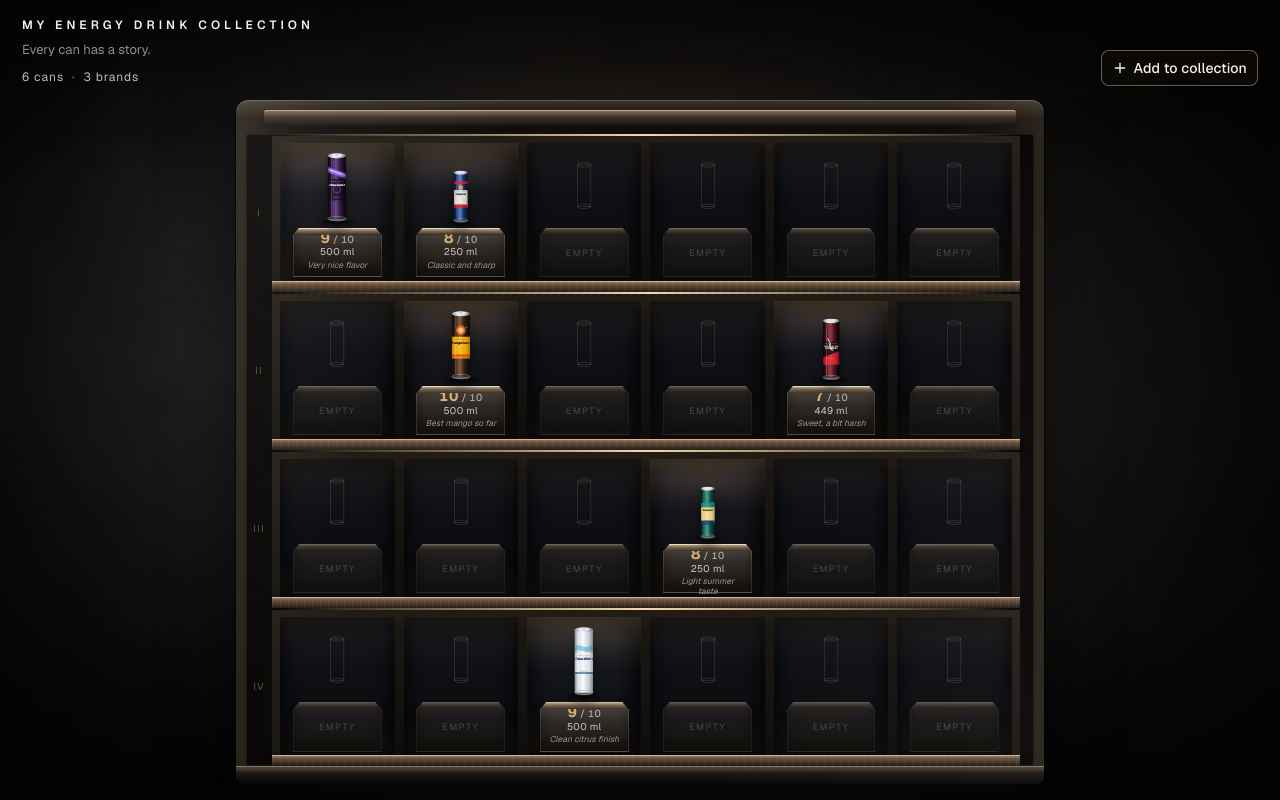
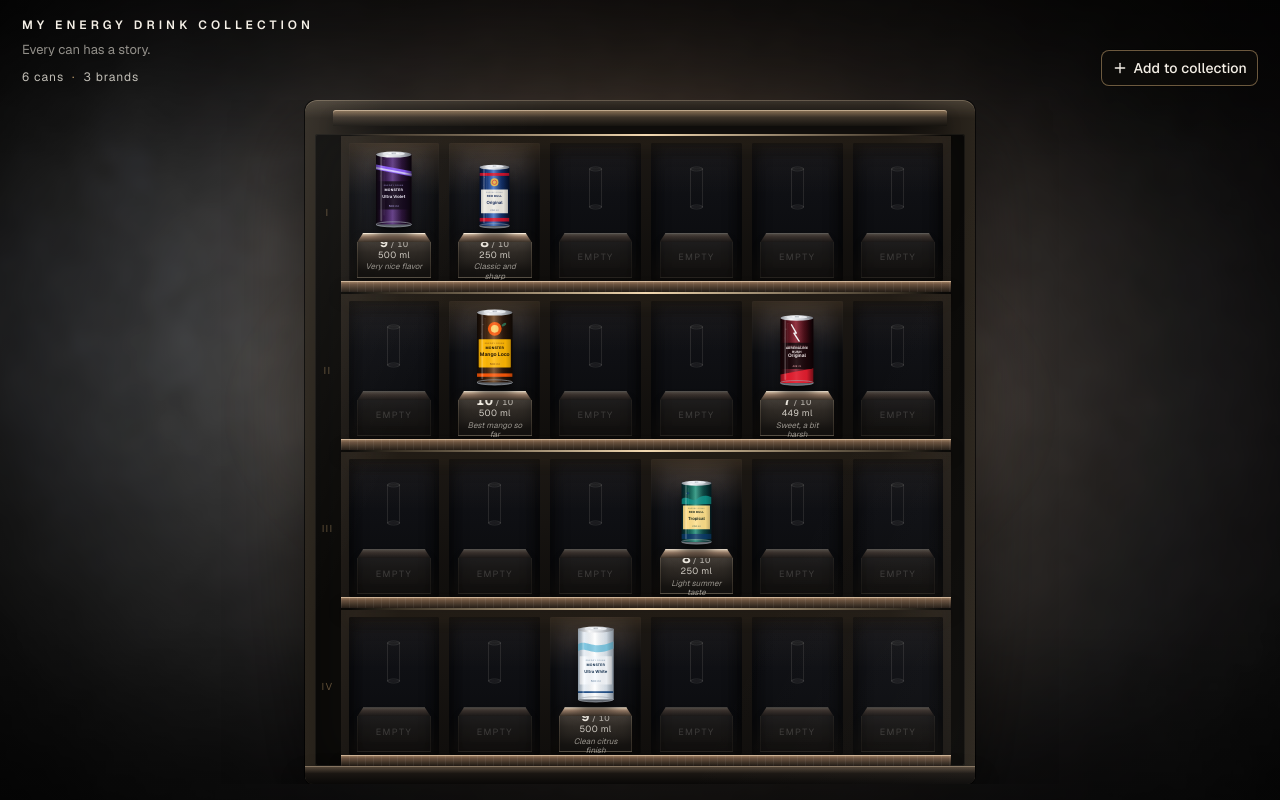
Before and after one commit to Souqka/Energy-drink-collection, a Next.js app: page / in a window 1280 px wide. Built offline with nearby package versions, Linux system fonts and the light colour scheme.

Commit message:
Make the cabinet cans larger and easier to read.
Widen each can inside its niche, keep the label clear of the artwork, and let a little more of the room show around the case.

Co-authored-by: Souqka <Souqka@users.noreply.github.com>

```diff
--- a/app/globals.css
+++ b/app/globals.css
@@ -144,16 +144,16 @@
   position: absolute;
   inset: -28px;
   background: #070605 url("/gallery-wall-bg.jpg") center / cover no-repeat;
-  filter: blur(8px) brightness(0.62) saturate(0.8);
-  transform: scale(1.05);
+  filter: blur(5px) brightness(1.02) saturate(0.95);
+  transform: scale(1.04);
 }
 
 .room-scrim {
   position: absolute;
   inset: 0;
   background:
-    radial-gradient(ellipse at 50% 42%, rgba(0, 0, 0, 0.05), rgba(0, 0, 0, 0.62) 74%),
-    linear-gradient(180deg, rgba(0, 0, 0, 0.42), transparent 22%, transparent 78%, rgba(0, 0, 0, 0.55));
+    radial-gradient(ellipse at 50% 46%, rgba(0, 0, 0, 0.08), rgba(0, 0, 0, 0.46) 78%),
+    linear-gradient(180deg, rgba(0, 0, 0, 0.38), transparent 20%, transparent 78%, rgba(0, 0, 0, 0.42));
 }
 
 .room-ui {
@@ -257,7 +257,7 @@
   position: relative;
   display: flex;
   height: min(100cqh, 980px);
-  width: min(100cqw, calc(min(100cqh, 980px) * 1.18), 1220px);
+  width: min(100cqw, calc(min(100cqh, 980px) * 0.98), 1040px);
   min-height: 0;
   flex: 0 0 auto;
   flex-direction: column;
@@ -349,7 +349,7 @@
   min-height: 0;
   flex: 1;
   grid-template-columns: repeat(6, minmax(0, 1fr));
-  gap: 9px;
+  gap: 10px;
   padding: 7px 8px 0;
   background:
     linear-gradient(90deg, rgba(255, 220, 180, 0.05), transparent 10%, transparent 90%, rgba(255, 220, 180, 0.05)),
@@ -464,19 +464,19 @@
   z-index: 1;
   height: var(--can-height, 100%);
   width: auto;
-  max-width: 92%;
-  aspect-ratio: 200 / 470;
+  max-width: 86%;
+  aspect-ratio: 250 / 400;
   transform-origin: 50% 100%;
   transition: transform 280ms cubic-bezier(0.2, 0.7, 0.2, 1), filter 280ms ease;
-  filter: drop-shadow(0 8px 6px rgba(0, 0, 0, 0.45));
+  filter: drop-shadow(0 10px 6px rgba(0, 0, 0, 0.5));
 }
 
 .proportion-slim {
-  --can-height: 76%;
+  --can-height: 84%;
 }
 
 .proportion-mid {
-  --can-height: 90%;
+  --can-height: 93%;
 }
 
 .proportion-tall {
@@ -535,20 +535,20 @@
 
 .pedestal {
   display: flex;
-  width: 88%;
-  height: 38%;
-  flex: 0 0 38%;
+  width: 92%;
+  height: 34%;
+  flex: 0 0 34%;
   flex-direction: column;
-  filter: drop-shadow(0 6px 5px rgba(0, 0, 0, 0.45));
+  filter: drop-shadow(0 7px 5px rgba(0, 0, 0, 0.5));
   transition: filter 280ms ease, opacity 280ms ease;
 }
 
 .pedestal-top {
-  height: 7px;
-  flex: 0 0 7px;
-  background: linear-gradient(180deg, #cbb79a, #6d5c49 55%, #3c3229);
-  clip-path: polygon(7% 0, 93% 0, 100% 100%, 0 100%);
-  box-shadow: inset 0 1px 0 rgba(255, 244, 226, 0.65);
+  height: 9px;
+  flex: 0 0 9px;
+  background: linear-gradient(180deg, #e6d3b8, #8d7360 42%, #3a3128);
+  clip-path: polygon(8% 0, 92% 0, 100% 100%, 0 100%);
+  box-shadow: inset 0 1px 0 rgba(255, 246, 230, 0.8);
 }
 
 .pedestal-face {
@@ -570,12 +570,13 @@
 
 .pedestal-rating {
   margin: 0;
-  color: var(--color-brass);
-  font-size: clamp(12px, 13cqi, 17px);
+  color: var(--color-cream);
+  font-size: clamp(13px, 12cqi, 16px);
   font-variant-numeric: tabular-nums;
   font-weight: 650;
-  letter-spacing: 0.02em;
-  line-height: 1.05;
+  letter-spacing: 0.01em;
+  line-height: 1;
+  white-space: nowrap;
 }
 
 .pedestal-rating small {
@@ -606,7 +607,7 @@
 }
 
 .pedestal-empty {
-  opacity: 0.42;
+  opacity: 0.34;
 }
 
 .pedestal-empty-label {
@@ -752,7 +753,7 @@
   }
 
   .cabinet {
-    width: max(820px, min(100cqw, calc(min(100cqh, 980px) * 1.18), 1220px));
+    width: max(760px, min(100cqw, calc(min(100cqh, 980px) * 0.98), 1040px));
   }
 }
 
--- a/components/collection/CanVisual.tsx
+++ b/components/collection/CanVisual.tsx
@@ -13,7 +13,7 @@ type CanVisualProps = {
 
 function brandLines(brand: string) {
   const label = brand.trim().toUpperCase()
-  if (label.length <= 12) return [label]
+  if (label.length <= 11) return [label]
   const parts = label.split(/\s+/)
   if (parts.length >= 2) return [parts[0], parts.slice(1).join(" ")]
   return [label]
@@ -21,7 +21,7 @@ function brandLines(brand: string) {
 
 function flavorLines(flavor: string) {
   const label = flavor.trim()
-  if (label.length <= 14) return [label]
+  if (label.length <= 12) return [label]
   const parts = label.split(/\s+/)
   if (parts.length === 1) return [label]
   const midpoint = Math.ceil(parts.length / 2)
@@ -33,38 +33,37 @@ function Motif({ palette }: { palette: CanPalette }) {
     case "violet":
       return (
         <g>
-          <polygon points="46,118 154,156 154,188 46,150" fill={palette.accent} />
-          <polygon points="46,128 154,166 154,174 46,136" fill={palette.accent2} opacity="0.85" />
-          <circle cx="100" cy="250" r="22" fill="none" stroke={palette.accent} strokeWidth="3" />
+          <polygon points="42,86 208,118 208,142 42,110" fill={palette.accent} />
+          <polygon points="42,98 208,130 208,138 42,106" fill={palette.accent2} opacity="0.9" />
         </g>
       )
     case "classic":
       return (
         <g>
-          <rect x="46" y="118" width="108" height="22" fill={palette.accent} />
-          <circle cx="100" cy="168" r="18" fill={palette.accent2} />
-          <circle cx="100" cy="168" r="10" fill="none" stroke={palette.accent} strokeWidth="3" />
-          <rect x="46" y="300" width="108" height="26" fill={palette.accent} />
+          <rect x="42" y="72" width="166" height="16" fill={palette.accent} />
+          <circle cx="125" cy="124" r="22" fill={palette.accent2} />
+          <circle cx="125" cy="124" r="12" fill="none" stroke={palette.accent} strokeWidth="3.5" />
+          <rect x="42" y="322" width="166" height="20" fill={palette.accent} />
         </g>
       )
     case "mango":
       return (
         <g>
-          <circle cx="100" cy="150" r="28" fill={palette.accent} />
-          <circle cx="100" cy="150" r="16" fill="#ffd166" />
-          <ellipse cx="132" cy="132" rx="10" ry="5" fill={palette.accent2} transform="rotate(-28 132 132)" />
-          <rect x="46" y="292" width="108" height="18" fill={palette.accent} />
+          <circle cx="125" cy="116" r="32" fill={palette.accent} />
+          <circle cx="125" cy="116" r="18" fill="#ffd166" />
+          <ellipse cx="168" cy="96" rx="12" ry="6" fill={palette.accent2} transform="rotate(-32 168 96)" />
+          <rect x="42" y="324" width="166" height="16" fill={palette.accent} />
         </g>
       )
     case "rush":
       return (
         <g>
-          <polygon points="46,292 154,250 154,340 46,340" fill={palette.accent} />
+          <polygon points="42,324 208,292 208,368 42,368" fill={palette.accent} />
           <polyline
-            points="78,168 96,206 88,206 108,248"
+            points="98,74 122,116 110,116 136,156"
             fill="none"
             stroke={palette.accent2}
-            strokeWidth="6"
+            strokeWidth="7"
             strokeLinejoin="round"
             strokeLinecap="round"
           />
@@ -73,24 +72,30 @@ function Motif({ palette }: { palette: CanPalette }) {
     case "tropical":
       return (
         <g>
-          <path d="M46 168 C70 148 86 188 110 168 C128 154 140 150 154 160 L154 196 L46 196 Z" fill={palette.accent} />
-          <rect x="46" y="300" width="108" height="34" fill={palette.accent2} />
-          <circle cx="70" cy="142" r="6" fill={palette.accent2} opacity="0.8" />
+          <path
+            d="M42 128 C74 104 98 150 128 126 C152 108 176 104 208 118 L208 156 L42 156 Z"
+            fill={palette.accent}
+          />
+          <circle cx="78" cy="96" r="7" fill={palette.accent2} opacity="0.85" />
+          <rect x="42" y="322" width="166" height="28" fill={palette.accent2} />
         </g>
       )
     case "white":
       return (
         <g>
-          <path d="M46 150 C78 128 96 176 154 140 L154 168 C96 204 78 156 46 178 Z" fill={palette.accent} opacity="0.95" />
-          <rect x="46" y="304" width="108" height="8" fill={palette.accent2} />
+          <path
+            d="M42 108 C86 84 108 140 208 96 L208 128 C108 172 86 116 42 140 Z"
+            fill={palette.accent}
+          />
+          <rect x="42" y="328" width="166" height="8" fill={palette.accent2} />
         </g>
       )
     default:
       return (
         <g>
-          <rect x="46" y="126" width="108" height="14" fill={palette.accent} />
-          <circle cx="100" cy="168" r="16" fill="none" stroke={palette.accent} strokeWidth="3" />
-          <rect x="46" y="308" width="108" height="12" fill={palette.accent} />
+          <rect x="42" y="78" width="166" height="14" fill={palette.accent} />
+          <circle cx="125" cy="122" r="18" fill="none" stroke={palette.accent} strokeWidth="3.5" />
+          <rect x="42" y="326" width="166" height="12" fill={palette.accent} />
         </g>
       )
   }
@@ -102,77 +107,64 @@ export function CanVisual({ brand, flavor, volumeMl, className }: CanVisualProps
   const brands = brandLines(brand)
   const flavors = flavorLines(flavor)
   const longestFlavor = Math.max(...flavors.map((line) => line.length))
-  const flavorSize = longestFlavor > 16 ? 15 : longestFlavor > 11 ? 18 : 22
-  const brandSize = Math.max(...brands.map((line) => line.length)) > 11 ? 11 : 13
-  const flavorStart = brands.length > 1 ? 236 : 228
+  const flavorSize = longestFlavor > 14 ? 16 : longestFlavor > 10 ? 20 : 24
+  const brandSize = Math.max(...brands.map((line) => line.length)) > 10 ? 13 : 16
+  const brandY = brands.length > 1 ? 196 : 208
+  const flavorY = brands.length > 1 ? 236 : 242
 
   return (
-    <svg
-      viewBox="0 0 200 470"
-      className={cn("can-visual", className)}
-      role="img"
-      aria-hidden="true"
-    >
+    <svg viewBox="0 0 250 400" className={cn("can-visual", className)} role="img" aria-hidden="true">
       <defs>
-        <linearGradient id={`${rawId}-body`} x1="46" x2="154" y1="0" y2="0" gradientUnits="userSpaceOnUse">
+        <linearGradient id={`${rawId}-body`} x1="42" x2="208" y1="0" y2="0" gradientUnits="userSpaceOnUse">
           <stop offset="0%" stopColor={palette.bodyDeep} />
           <stop offset="18%" stopColor={palette.body} />
-          <stop offset="42%" stopColor={palette.bodyLight} />
-          <stop offset="68%" stopColor={palette.body} />
+          <stop offset="46%" stopColor={palette.bodyLight} />
+          <stop offset="72%" stopColor={palette.body} />
           <stop offset="100%" stopColor={palette.bodyDeep} />
         </linearGradient>
-        <linearGradient id={`${rawId}-lid`} x1="46" x2="154" y1="0" y2="0" gradientUnits="userSpaceOnUse">
+        <linearGradient id={`${rawId}-lid`} x1="42" x2="208" y1="0" y2="0" gradientUnits="userSpaceOnUse">
           <stop offset="0%" stopColor="#8d929a" />
-          <stop offset="35%" stopColor="#f4f6f8" />
-          <stop offset="70%" stopColor="#c5c9d0" />
+          <stop offset="32%" stopColor="#f7f8fa" />
+          <stop offset="68%" stopColor="#c5c9d0" />
           <stop offset="100%" stopColor="#6e737b" />
         </linearGradient>
-        <linearGradient id={`${rawId}-vignette`} x1="46" x2="154" y1="0" y2="0" gradientUnits="userSpaceOnUse">
-          <stop offset="0%" stopColor="#000" stopOpacity={palette.light ? 0.28 : 0.5} />
-          <stop offset="16%" stopColor="#000" stopOpacity="0.05" />
-          <stop offset="46%" stopColor="#fff" stopOpacity={palette.light ? 0.18 : 0.1} />
-          <stop offset="78%" stopColor="#000" stopOpacity="0.08" />
-          <stop offset="100%" stopColor="#000" stopOpacity={palette.light ? 0.32 : 0.58} />
+        <linearGradient id={`${rawId}-vignette`} x1="42" x2="208" y1="0" y2="0" gradientUnits="userSpaceOnUse">
+          <stop offset="0%" stopColor="#000" stopOpacity={palette.light ? 0.22 : 0.42} />
+          <stop offset="18%" stopColor="#000" stopOpacity="0" />
+          <stop offset="48%" stopColor="#fff" stopOpacity={palette.light ? 0.16 : 0.08} />
+          <stop offset="80%" stopColor="#000" stopOpacity="0.05" />
+          <stop offset="100%" stopColor="#000" stopOpacity={palette.light ? 0.28 : 0.5} />
         </linearGradient>
         <clipPath id={`${rawId}-clip`}>
-          <rect x="46" y="48" width="108" height="376" />
+          <rect x="42" y="36" width="166" height="330" />
         </clipPath>
-        <filter id={`${rawId}-grain`} x="0" y="0" width="100%" height="100%">
-          <feTurbulence type="fractalNoise" baseFrequency="0.85" numOctaves="2" seed="4" />
-          <feColorMatrix type="saturate" values="0" />
-          <feComponentTransfer>
-            <feFuncA type="linear" slope="0.16" />
-          </feComponentTransfer>
-        </filter>
       </defs>
 
-      <ellipse cx="100" cy="424" rx="54" ry="14" fill="#5e646c" />
-      <rect x="46" y="48" width="108" height="376" fill={`url(#${rawId}-body)`} />
+      <ellipse cx="125" cy="366" rx="83" ry="13" fill="#5c626a" />
+      <rect x="42" y="36" width="166" height="330" fill={`url(#${rawId}-body)`} />
 
       <g clipPath={`url(#${rawId}-clip)`}>
-        <rect x="46" y="188" width="108" height="128" fill={palette.label} />
         <Motif palette={palette} />
-        <rect x="46" y="48" width="108" height="376" filter={`url(#${rawId}-grain)`} opacity="0.35" />
-        <rect x="46" y="48" width="108" height="376" fill={`url(#${rawId}-vignette)`} />
-        <rect x="66" y="56" width="7" height="352" rx="4" fill="#fff" opacity="0.2" />
-        <rect x="78" y="78" width="3" height="300" rx="2" fill="#fff" opacity="0.12" />
-        <ellipse cx="58" cy="120" rx="2" ry="3" fill="#fff" opacity="0.28" />
-        <ellipse cx="52" cy="168" rx="1.4" ry="2.2" fill="#fff" opacity="0.22" />
-        <ellipse cx="60" cy="250" rx="1.6" ry="2.4" fill="#fff" opacity="0.18" />
+        <rect x="50" y="164" width="150" height="132" rx="2" fill={palette.label} />
+        <rect x="42" y="36" width="166" height="330" fill={`url(#${rawId}-vignette)`} />
+        <rect x="62" y="44" width="9" height="308" rx="5" fill="#fff" opacity="0.22" />
+        <rect x="78" y="64" width="3" height="260" rx="2" fill="#fff" opacity="0.12" />
+        <ellipse cx="70" cy="96" rx="2.2" ry="3.2" fill="#fff" opacity="0.28" />
+        <ellipse cx="64" cy="140" rx="1.5" ry="2.3" fill="#fff" opacity="0.2" />
       </g>
 
       <g fill={palette.ink} textAnchor="middle" fontFamily="var(--font-geist-sans), sans-serif">
-        <text x="100" y="206" fontSize="8" letterSpacing="2.4" fill={palette.muted}>
+        <text x="125" y="186" fontSize="9" letterSpacing="2.6" fill={palette.muted}>
           ENERGY DRINK
         </text>
         {brands.map((line, index) => (
           <text
             key={line}
-            x="100"
-            y={brands.length === 1 ? 228 : 222 + index * 16}
+            x="125"
+            y={brandY + index * (brandSize + 2)}
             fontSize={brandSize}
             fontWeight="700"
-            letterSpacing="1.4"
+            letterSpacing="1.1"
           >
             {line}
           </text>
@@ -180,25 +172,25 @@ export function CanVisual({ brand, flavor, volumeMl, className }: CanVisualProps
         {flavors.map((line, index) => (
           <text
             key={`${line}-${index}`}
-            x="100"
-            y={flavorStart + index * (flavorSize + 2)}
+            x="125"
+            y={flavorY + index * (flavorSize + 1)}
             fontSize={flavorSize}
             fontWeight="600"
           >
             {line}
           </text>
         ))}
-        <text x="100" y="304" fontSize="11" letterSpacing="0.8" fill={palette.muted}>
+        <text x="125" y="284" fontSize="13" letterSpacing="0.6" fill={palette.muted}>
           {volumeMl} ml
         </text>
       </g>
 
-      <ellipse cx="100" cy="52" rx="54" ry="15" fill={`url(#${rawId}-lid)`} />
-      <ellipse cx="100" cy="48" rx="34" ry="8.5" fill="#dfe3e8" />
-      <ellipse cx="100" cy="46" rx="18" ry="4.5" fill="#f7f8fa" />
-      <rect x="91" y="42" width="18" height="7" rx="3" fill="#c5cad1" />
-      <circle cx="96" cy="45.5" r="1.4" fill="#8b919a" />
-      <ellipse cx="100" cy="424" rx="54" ry="13" fill="none" stroke="#9aa1aa" strokeWidth="3" />
+      <ellipse cx="125" cy="40" rx="83" ry="14" fill={`url(#${rawId}-lid)`} />
+      <ellipse cx="125" cy="36" rx="52" ry="8" fill="#e4e7ec" />
+      <ellipse cx="125" cy="34" rx="26" ry="4.2" fill="#f8f9fb" />
+      <rect x="114" y="30" width="22" height="8" rx="3" fill="#c5cad1" />
+      <circle cx="120" cy="34" r="1.6" fill="#8b919a" />
+      <ellipse cx="125" cy="366" rx="83" ry="12" fill="none" stroke="#a0a6ae" strokeWidth="3" />
     </svg>
   )
 }
```
